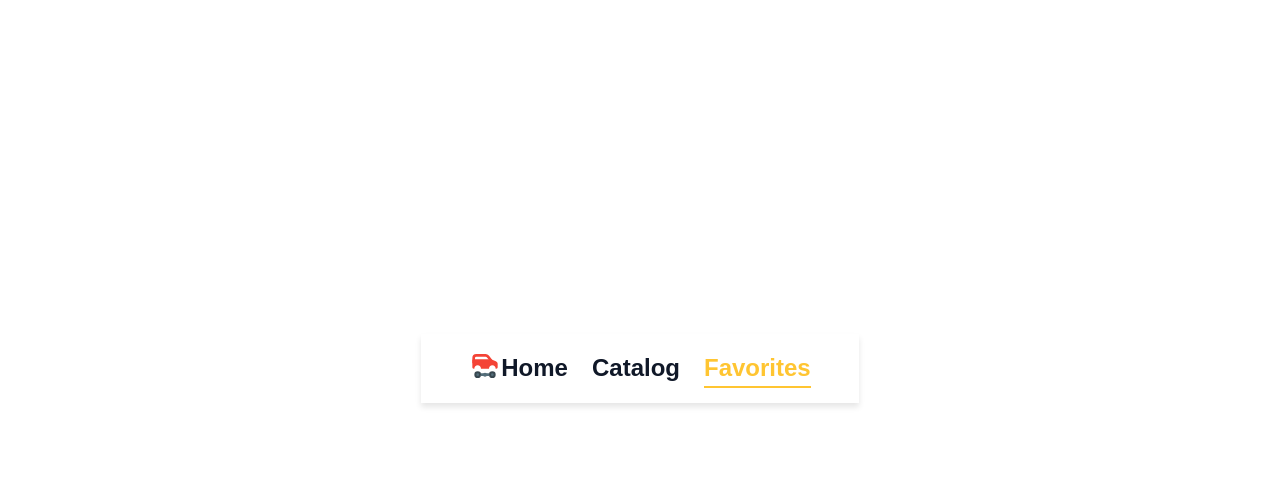
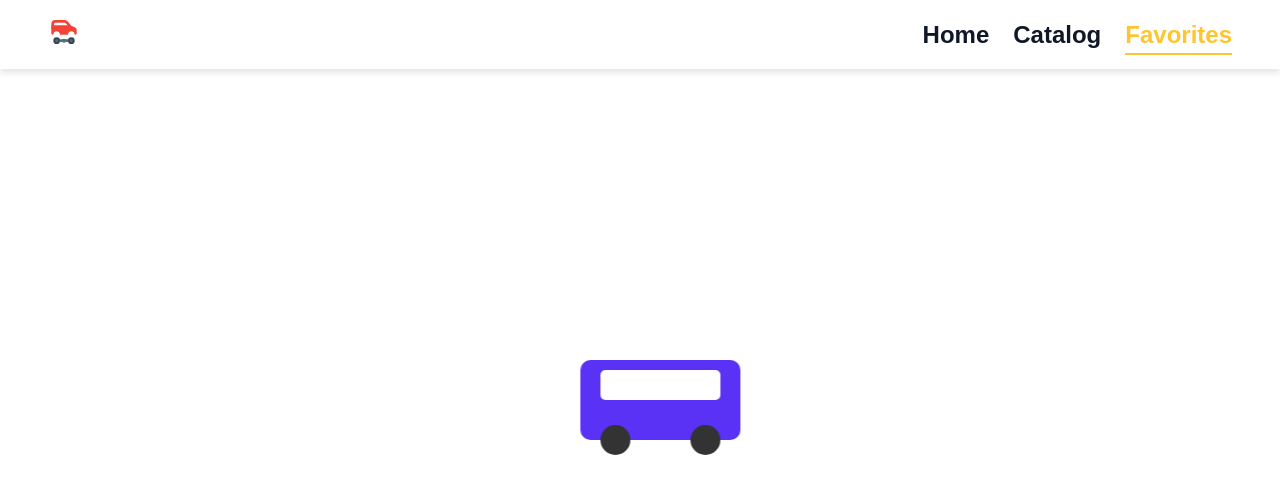
Before and after one commit to Sw1tlana/ukraine-campers, a React (Vite) app: page /favorites in a window 1280 px wide. Shown: the top 494 px of the page. Built offline with nearby package versions, Linux system fonts and the light colour scheme.

Commit message:
Changes Favorites, AppBar, NoutFaundPage

```diff
--- a/src/App.jsx
+++ b/src/App.jsx
@@ -1,5 +1,3 @@
-
-// import css from './App.module.css';
 import { Route, Routes } from 'react-router-dom';
 import { lazy, Suspense } from "react";
 import Layout from "./components/Layout/Layout";
--- a/src/components/AppBar/AppBar.module.css
+++ b/src/components/AppBar/AppBar.module.css
@@ -2,12 +2,20 @@
     padding: 1rem 3rem;
     box-shadow: 0 4px 6px rgba(0, 0, 0, 0.1);
     position: relative;
-    z-index: 1;
+    position: fixed;
+    top: 0;
+    left: 0;
     width: 100%;
+    z-index: 3;
 }
 
 .homePageHeader {
-    background-color: none;
+    background-color: transparent;
+    position: absolute;
+    top: 50%;
+    left: 50%;
+    transform: translate(-50%, -50%);
+    width: 50%;
 }
 
 .centered {
--- a/src/components/CarList/CarList.module.css
+++ b/src/components/CarList/CarList.module.css
@@ -1,7 +1,7 @@
 .container {
     display: flex;
     gap: 32px;
-    margin-bottom: 32px;
+    margin-top: 60px;
 }
 
 .searchBar {
--- a/src/pages/Favorites/Favorites.jsx
+++ b/src/pages/Favorites/Favorites.jsx
@@ -23,10 +23,11 @@ const Favorites = () => {
   };
 
   return (
-    <>
+    <section>
       <Helmet>
         <title>Favorites</title>
       </Helmet>
+      {favoriteCars.length > 0 ? (
         <ul className={css.favoriteCarsList}>
           {favoriteCars.length > 0 && favoriteCars.map((car) => (
             <li key={car._id} className={css.carItem}>
@@ -77,7 +78,15 @@ const Favorites = () => {
             </li>
           ))}
         </ul>
-    </>
+      ) : (
+      <div className={css.camperContainer}>
+        <div className={css.camper}>
+          <div className={`${css.wheel} ${css.frontWheel}`}></div>
+          <div className={`${css.wheel} ${css.backWheel}`}></div>
+        </div>
+      </div>
+        )}
+    </section>
   )
 };
 
--- a/src/pages/Favorites/Favorites.module.css
+++ b/src/pages/Favorites/Favorites.module.css
@@ -1,3 +1,4 @@
+
 .favoriteCarsList {
     display: flex;
     justify-content: center;
@@ -112,3 +113,64 @@
     color: rgba(16, 24, 40, 0.6);
     margin-bottom: 24px;
 }
+
+.camperContainer {
+    display: flex;
+    justify-content: center;
+    align-items: center;
+    height: 200px;
+
+    position: relative;
+}
+
+.camper {
+    position: relative;
+    width: 160px;
+    height: 80px;
+    background-color: var(--color-blue);
+    border-radius: 10px;
+    animation: move 3s linear infinite;
+}
+
+.camper::before {
+    content: '';
+    position: absolute;
+    top: 10px;
+    left: 20px;
+    width: 120px;
+    height: 30px;
+    background-color: #fff;
+    border-radius: 5px;
+}
+
+.wheel {
+    position: absolute;
+    bottom: -15px;
+    width: 30px;
+    height: 30px;
+    background-color: #333;
+    border-radius: 50%;
+    z-index: 1;
+}
+
+.frontWheel {
+    left: 20px;
+}
+
+.backWheel {
+    right: 20px;
+}
+
+@keyframes move {
+    0% {
+        transform: translateX(0);
+    }
+
+    50% {
+        transform: translateX(30px);
+    }
+
+    100% {
+        transform: translateX(0);
+    }
+}
--- a/src/pages/NoutFoundPage/NoutFoundPage.jsx
+++ b/src/pages/NoutFoundPage/NoutFoundPage.jsx
@@ -1,14 +1,18 @@
 import { NavLink } from 'react-router-dom';
 import css from "./NoutFoundPage.module.css";
+import { Helmet } from "react-helmet-async";
 import Container from "../../components/Container/Container";
 
 const NoutFoundPage = () => {
     return (
-<Container>
+      <Container>
+    <Helmet>
+        <title>NoutFoundPage</title>
+    </Helmet>
   <div className={css.positionCat}>
     <h2 className={css.titlePage}>404</h2>
     <p className={css.message}>
-      {`Don't panic, take a sip of water and go back to main page to try again.`}
+        Don’t panic, take a sip of water and go back to the main page to try again.
     </p>
     <NavLink to="/" className={css.goBack}>
       Return to the main page
--- a/src/pages/NoutFoundPage/NoutFoundPage.module.css
+++ b/src/pages/NoutFoundPage/NoutFoundPage.module.css
@@ -23,11 +23,12 @@
 .message {
     text-align: center;
 }
+
 .goBack {
     display: block;
     font-weight: 700;
     font-size: 16px;
-    color: blue;
+    color: var(--color-blue);
     text-decoration: underline;
     margin-top: 20px;
 }
@@ -36,9 +37,12 @@
     margin: auto;
 }
 
-.ear,
+.ear {
+    background-color: var(--bg-eye-pupil);
+}
+
 .eye {
-    background-color: var(--bg-eye-color);
+    background-color: var(--status-color);
 }
 
 .eyePupil {
@@ -90,19 +94,6 @@
     width: 90%;
 }
 
-.face:before,
-.face:after {
-    content: '';
-    position: absolute;
-    width: 50%;
-    height: 15%;
-    background-color: var(--bg-eye-color);
-    top: 15%;
-    left: 0;
-    border-radius: 10px;
-    transform: rotate(-30deg);
-}
-
 .face:after {
     left: auto;
     right: 0;
@@ -128,7 +119,7 @@
     height: 50%;
     left: -2vh;
     right: -2vh;
-    background-color: var(--bg-eye-color);
+    background-color: var(--bg-eye-pupil);
     border-radius: 0 0 35% 35%;
     z-index: 2;
     animation: eyes 5s ease infinite;
@@ -175,7 +166,7 @@
 
 .nose {
     border-radius: 50% 50% 50% 50% / 30% 30% 70% 70%;
-    background-color: var(--bg-eye-color);
+    background-color: var(--bg-eye-pupil);
     width: 4vh;
     height: 2vh;
     margin: auto;
@@ -193,15 +184,3 @@
         height: 110%;
     }
 }
-
-.goBack {
-    display: block;
-    font-weight: 700;
-    font-size: 14px;
-    line-height: 1.29;
-    letter-spacing: -0.01em;
-    text-decoration: underline;
-    text-align: center;
-    color: var(--white);
-    margin-bottom: 20px;
-}
--- a/src/shared/style/_color.css
+++ b/src/shared/style/_color.css
@@ -12,5 +12,6 @@
     --bg-eye-pupil: #4D4D4D;
     --bg-ear-color: #808080;
     --bg-eye: #4D4D4D;
+    --color-blue: #5932f5;
 
 }
```
